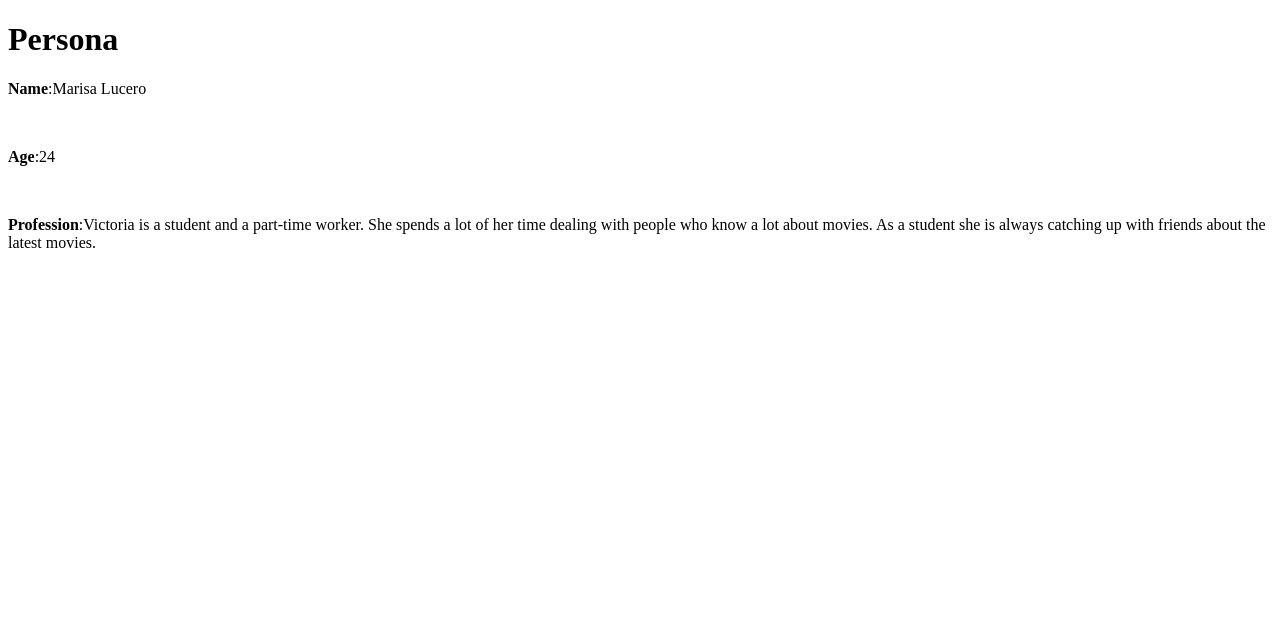
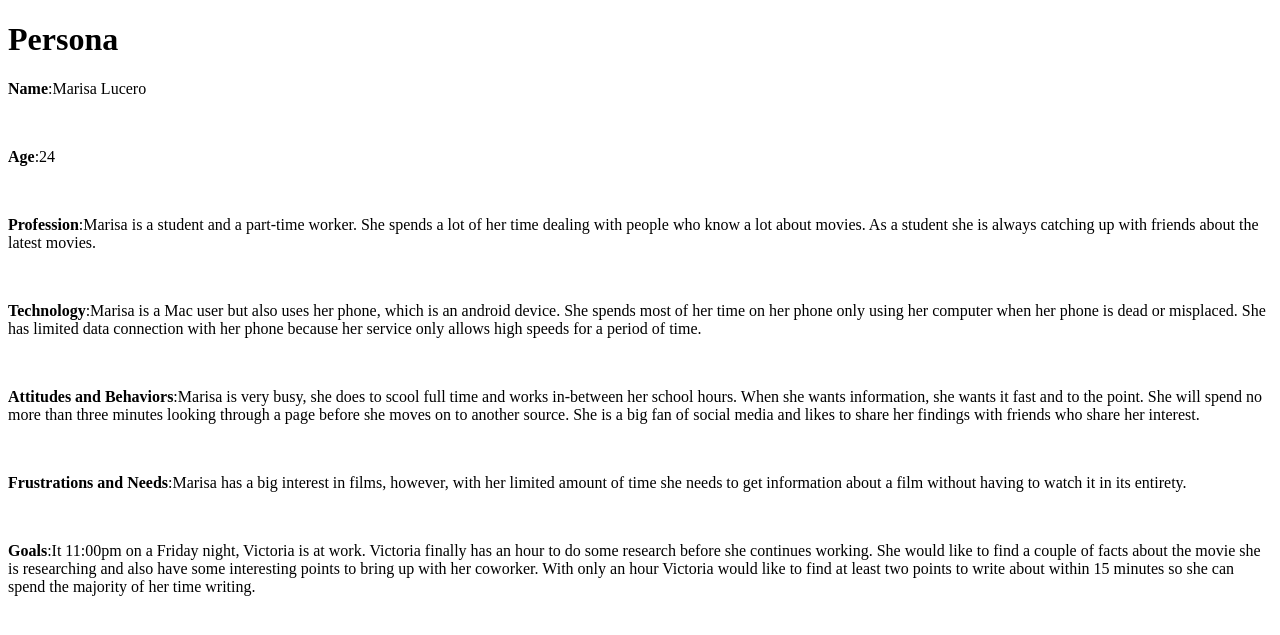
Before and after one commit to VictoriaChacon/imdb-quotes, a PHP site: page / in a window 1280 px wide. Shown: the top 635 px of the page. Run offline with PHP 8.4, Linux system fonts and the light colour scheme.

Commit message:
added more paragraphs and breaks

```diff
--- a/index.php
+++ b/index.php
@@ -9,6 +9,15 @@
 		<br>
 		<p><strong>Age</strong>:24</p>
 		<br>
-		<p><strong>Profession</strong>:Victoria is a student and a part-time worker. She spends a lot of her time dealing with people who know a lot about movies. As a student she is always catching up with friends about the latest movies. </p>
+		<p><strong>Profession</strong>:Marisa is a student and a part-time worker. She spends a lot of her time dealing with people who know a lot about movies. As a student she is always catching up with friends about the latest movies. </p>
+		<br>
+		<p><strong>Technology</strong>:Marisa is a Mac user but also uses her phone, which is an android device. She spends most of her time on her phone only using her computer when her phone is dead or misplaced. She has limited data connection with her phone because her service only allows high speeds for a period of time.</p>
+		<br>
+		<p><strong>Attitudes and Behaviors</strong>:Marisa is very busy, she does to scool full time and works in-between her school hours. When she wants information, she wants it fast and to the point. She will spend no more than three minutes looking through a page before she moves on to another source. She is a big fan of social media and likes to share her findings with friends who share her interest.</p>
+		<br>
+		<p><strong>Frustrations and Needs</strong>:Marisa has a big interest in films, however, with her limited amount of time she needs to get information about a film without having to watch it in its entirety.</p>
+		<br>
+		<p><strong>Goals</strong>:It 11:00pm on a Friday night, Victoria is at work. Victoria finally has an hour to do some research before she continues working. She would like to find a couple of facts about the movie she is researching and also have some interesting points to bring up with her coworker. With only an hour Victoria would like to find at least two points to write about within 15 minutes so she can spend the majority of her time writing.
+		</p>
 	</body>
 </html>
```
